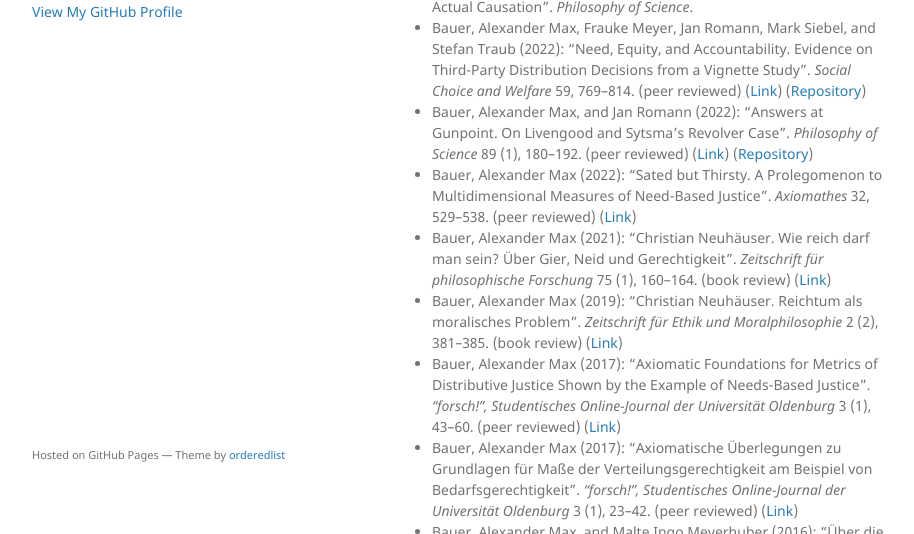
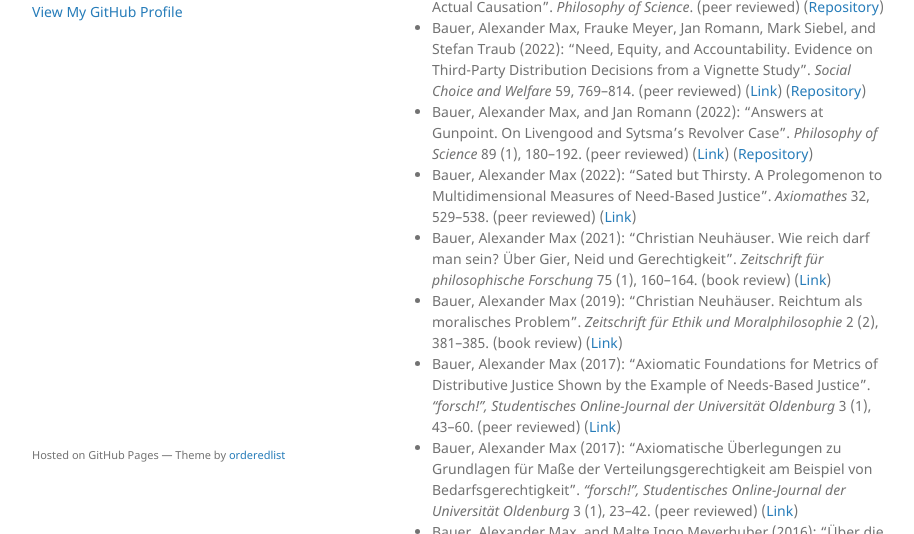
Before and after one commit to alephmembeth/alephmembeth.github.io, a Jekyll site: the page built from publications.md, in a window 1280 px wide and 900 px high, cut to the strip 366-900 px from the top of the window. Shown: the whole strip, without its empty margins (178-1092 px from the left). Built offline with Jekyll 4.4.1, drawn with Linux system fonts in a browser that asks for light colours; the repository's description, which GitHub fills in, is left out; our own code applies the rules of GitHub Pages for plain Markdown files.

Commit message:
Update publications.md

```diff
--- a/publications.md
+++ b/publications.md
@@ -10,7 +10,7 @@ layout: default
 
 ## Contributions to Journals
 
-+ Bauer, Alexander Max, and Stephan Kornmesser (forthcoming): “Poisoned Babies, Shot Fathers, and Ruined Experiments. Experimental Evidence in Favor of the Compositionality Constraint of Actual Causation”. _Philosophy of Science_.
++ Bauer, Alexander Max, and Stephan Kornmesser (forthcoming): “Poisoned Babies, Shot Fathers, and Ruined Experiments. Experimental Evidence in Favor of the Compositionality Constraint of Actual Causation”. _Philosophy of Science_. (peer reviewed) ([Repository](https://github.com/alephmembeth/causality-compositionality))
 + Bauer, Alexander Max, Frauke Meyer, Jan Romann, Mark Siebel, and Stefan Traub (2022): “Need, Equity, and Accountability. Evidence on Third-Party Distribution Decisions from a Vignette Study”. _Social Choice and Welfare_ 59, 769–814. (peer reviewed) ([Link](https://link.springer.com/article/10.1007/s00355-022-01410-w)) ([Repository](https://github.com/alephmembeth/need-accountability))
 + Bauer, Alexander Max, and Jan Romann (2022): “Answers at Gunpoint. On Livengood and Sytsma’s Revolver Case”. _Philosophy of Science_ 89 (1), 180–192. (peer reviewed) ([Link](https://www.cambridge.org/core/journals/philosophy-of-science/article/answers-at-gunpoint-on-livengood-and-sytsmas-revolver-case/A02B16770F20B1321ACDFEAD44010589)) ([Repository](https://github.com/alephmembeth/causality-revolver))
 + Bauer, Alexander Max (2022): “Sated but Thirsty. A Prolegomenon to Multidimensional Measures of Need-Based Justice”. _Axiomathes_ 32, 529–538. (peer reviewed) ([Link](https://link.springer.com/article/10.1007/s10516-021-09538-7))
```
